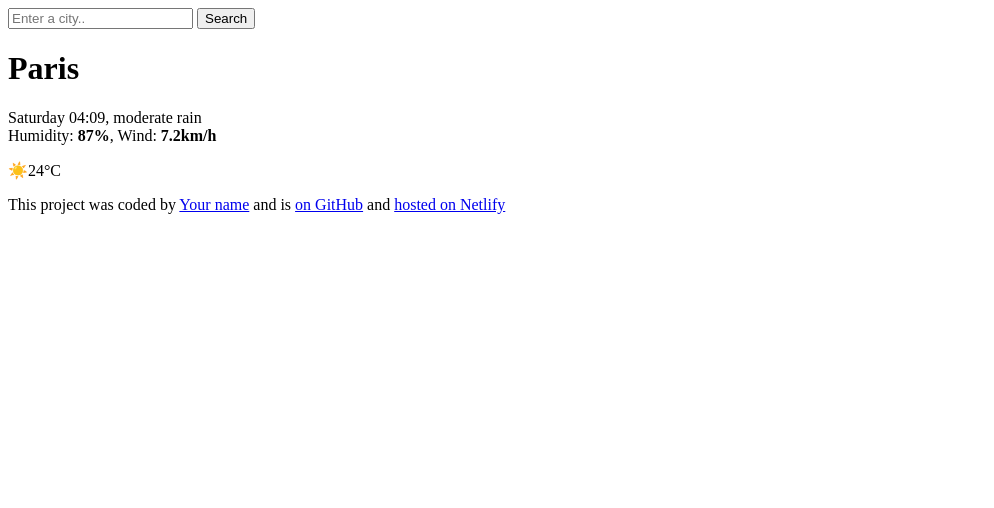
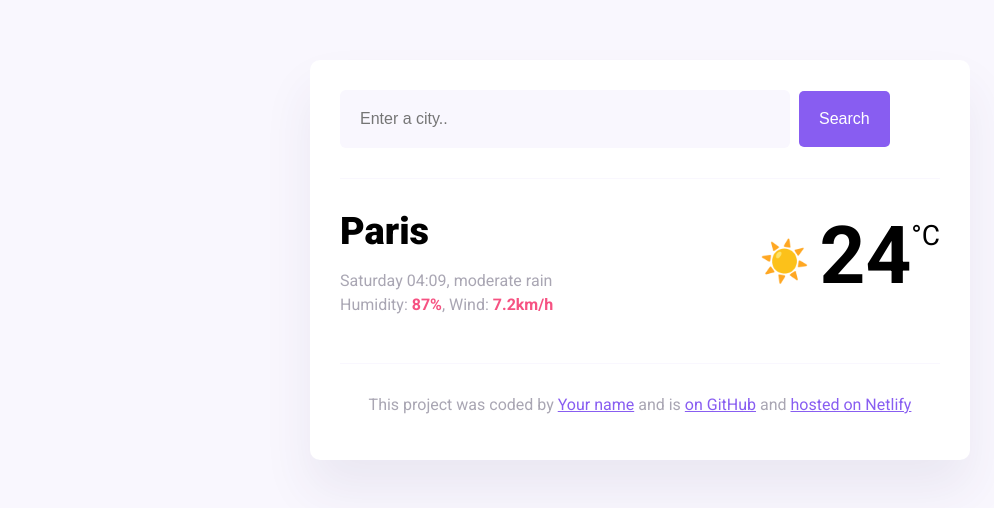
Before and after one commit to cyandy3/project-a, a plain HTML site: page index.html in a window 1280 px wide. Shown: the whole page, without its empty margins (0-994 px from the left). Drawn offline with nearby package versions, Linux system fonts and the light colour scheme; files whose address does not match are found by name.

Commit message:
fixing css link pt4

```diff
--- a/index.html
+++ b/index.html
@@ -10,7 +10,7 @@
       rel="stylesheet"
     />
     <script src="https://cdn.jsdelivr.net/npm/axios@1.1.2/dist/axios.min.js"></script>
-    <link rel="stylesheet" href="PROJECT-A/styles.css" />
+    <link rel="stylesheet" href="src/style.css" />
     <title>My weather application</title>
   </head>
   <body>
```
Also changed, not shown: src/index.js (renamed from index.js), src/style.css (renamed from style.css).
